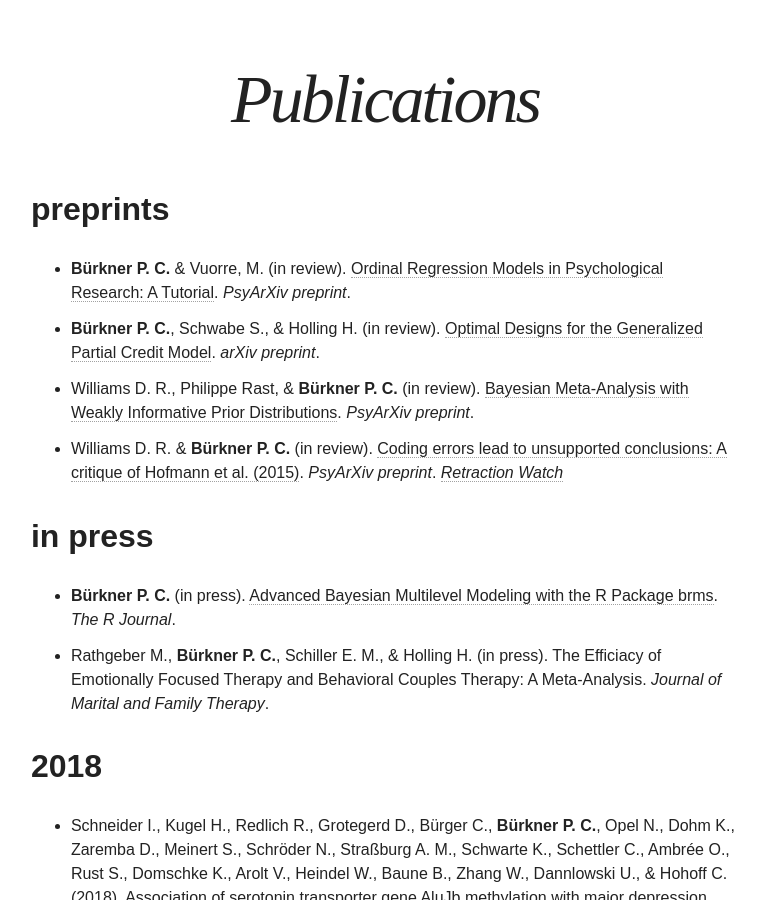
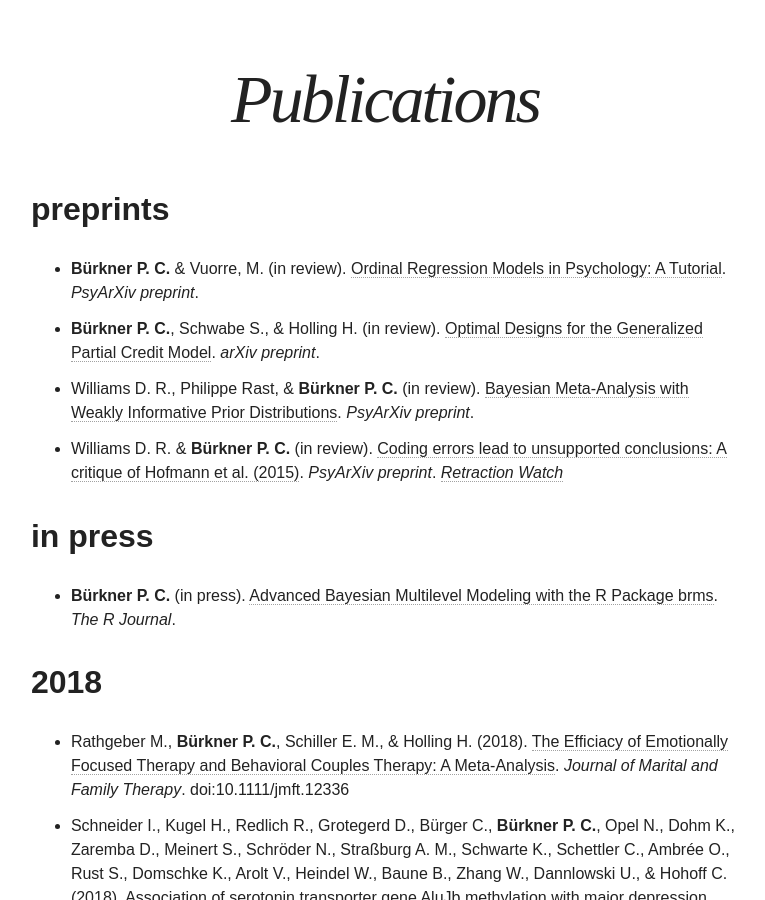
Before and after one commit to paul-buerkner/paul-buerkner.github.io, a Jekyll site: the page built from publications/index.md, in a window 1280 px wide and 900 px high, scrolled down 413 px. Shown: the whole window, without its empty margins (255-1020 px from the left). Built offline with Jekyll 4.4.1, drawn with Linux system fonts in a browser that asks for light colours; nearby versions of some CDN libraries.

Commit message:
some updates

```diff
--- a/publications/index.md
+++ b/publications/index.md
@@ -5,16 +5,16 @@ excerpt: "A list of my publications"
 ---
 
 ## preprints
-* **Bürkner P. C.** & Vuorre, M. (in review). [Ordinal Regression Models in Psychological Research: A Tutorial](https://psyarxiv.com/x8swp/). *PsyArXiv preprint*.
+* **Bürkner P. C.** & Vuorre, M. (in review). [Ordinal Regression Models in Psychology: A Tutorial](https://psyarxiv.com/x8swp/). *PsyArXiv preprint*.
 * **Bürkner P. C.**, Schwabe S., & Holling H. (in review). [Optimal Designs for the Generalized Partial Credit Model](https://arxiv.org/abs/1803.06517). *arXiv preprint*.
 * Williams D. R., Philippe Rast, & **Bürkner P. C.** (in review). [Bayesian Meta-Analysis with Weakly Informative Prior Distributions](https://psyarxiv.com/7tbrm/). *PsyArXiv preprint*.
 * Williams D. R. & **Bürkner P. C.** (in review). [Coding errors lead to unsupported conclusions: A critique of Hofmann et al. (2015)](https://osf.io/preprints/psyarxiv/2jpdb/). *PsyArXiv preprint*. [*Retraction Watch*](http://retractionwatch.com/2016/10/04/oh-well-love-hormone-doesnt-reduce-psychiatric-symptoms-says-researchers-in-request-to-retract/)
 
 ## in press
 * **Bürkner P. C.** (in press). [Advanced Bayesian Multilevel Modeling with the R Package brms](http://arxiv.org/abs/1705.11123). *The R Journal*.
-* Rathgeber M., **Bürkner P. C.**, Schiller E. M., & Holling H. (in press). The Efficiacy of Emotionally Focused Therapy and Behavioral Couples Therapy: A Meta-Analysis. *Journal of Marital and Family Therapy*.
 
 ## 2018
+* Rathgeber M., **Bürkner P. C.**, Schiller E. M., & Holling H. (2018). [The Efficiacy of Emotionally Focused Therapy and Behavioral Couples Therapy: A Meta-Analysis](https://onlinelibrary.wiley.com/doi/abs/10.1111/jmft.12336). *Journal of Marital and Family Therapy*. doi:10.1111/jmft.12336
 * Schneider I., Kugel H., Redlich R., Grotegerd D., Bürger C., **Bürkner P. C.**, Opel N., Dohm K., Zaremba D., Meinert S., Schröder N., Straßburg A. M., Schwarte K., Schettler C., Ambrée O., Rust S., Domschke K., Arolt V., Heindel W., Baune B., Zhang W., Dannlowski U., & Hohoff C. (2018). [Association of serotonin transporter gene AluJb methylation with major depression, amygdala responsiveness, 5-HTTLPR/rs25531 polymorphism, and stress](https://www.nature.com/articles/npp2017273). *Neuropsychopharmacology*. 1--9. doi:10.1038/npp.2017.273
 * Reinhold M., **Bürkner P. C.**, Holling H. (2018). [Effects of Expressive Writing on Depressive Symptoms – A Meta-Analysis](http://onlinelibrary.wiley.com/doi/10.1111/cpsp.12224/abstract). *Clinical Psychology: Science and Practice*. 25(1), 1--13. doi:10.1111/cpsp.12224
 * Zhoua T., Popescu S. C., Lawing A. M., Eriksson M., Strambu B., **Bürkner P. C.** (2018). [Bayesian and classical machine learning methods: A comparison for tree species classification with LiDAR waveform signatures](http://www.mdpi.com/2072-4292/10/1/39). *Remote Sensing*. 10(1), 1--27, doi:10.3390/rs10010039
```
Also changed, not shown: _posts/blog/2017-08-30-brms-blogposts.md (+1 -0 lines).
